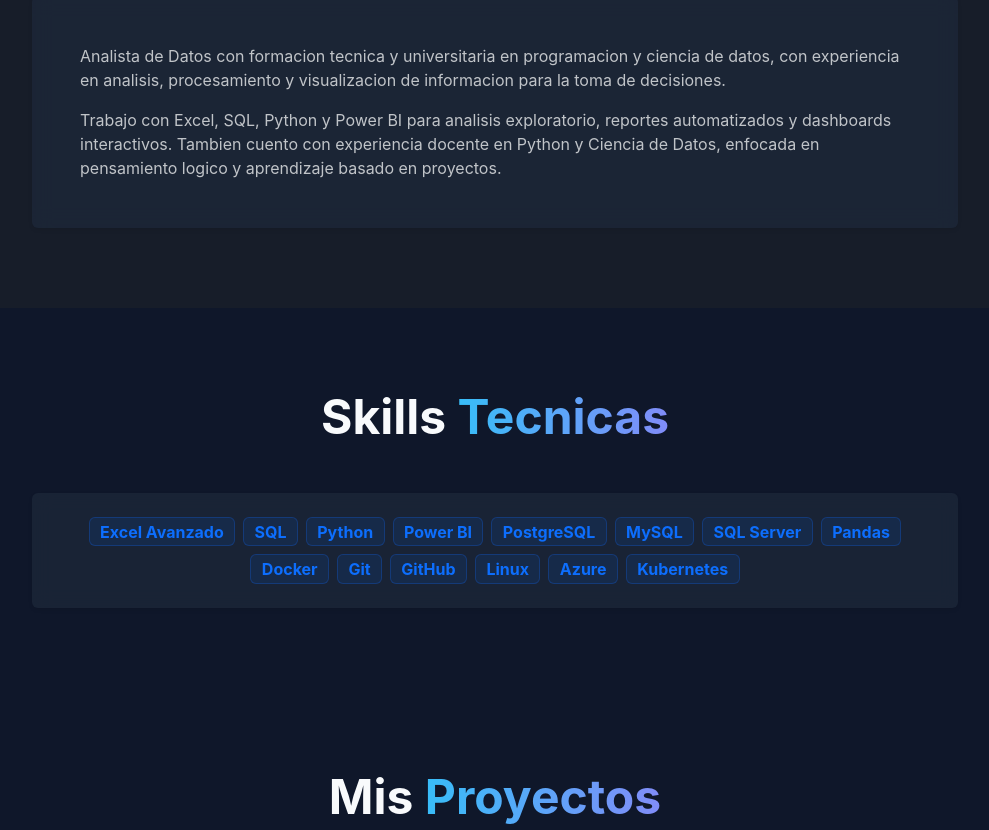
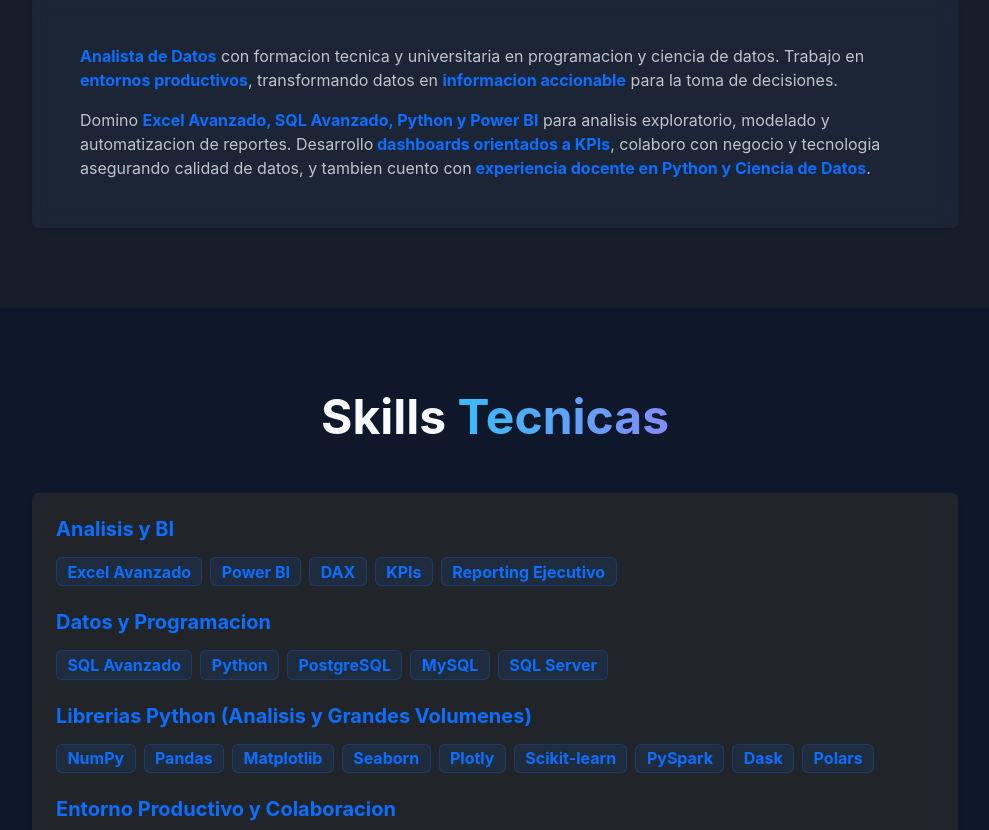
Before and after one commit to MarianoGabrielV/PortfolioDatos, a React (Vite) app: page / in a window 1280 px wide. Shown: the part 990-1820 px from the top of the page, without its empty margins (145-1134 px from the left). Built offline with nearby package versions, Linux system fonts and the light colour scheme.

Commit message:
update: mejora experiencia, skills y destacados en sobre mi

```diff
--- a/src/components/About.jsx
+++ b/src/components/About.jsx
@@ -10,13 +10,17 @@
                         <div className="card border-0 shadow-sm">
                             <div className="card-body p-4 p-md-5">
                                 <p className="text-light text-opacity-75 mb-3">
-                                    Analista de Datos con formacion tecnica y universitaria en programacion y ciencia de datos,
-                                    con experiencia en analisis, procesamiento y visualizacion de informacion para la toma de decisiones.
+                                    <span className="fw-bold text-primary">Analista de Datos</span> con formacion tecnica y universitaria
+                                    en programacion y ciencia de datos. Trabajo en <span className="fw-bold text-primary">entornos productivos</span>,
+                                    transformando datos en <span className="fw-bold text-primary">informacion accionable</span> para la toma
+                                    de decisiones.
                                 </p>
                                 <p className="text-light text-opacity-75 mb-0">
-                                    Trabajo con Excel, SQL, Python y Power BI para analisis exploratorio, reportes automatizados
-                                    y dashboards interactivos. Tambien cuento con experiencia docente en Python y Ciencia de Datos,
-                                    enfocada en pensamiento logico y aprendizaje basado en proyectos.
+                                    Domino <span className="fw-bold text-primary">Excel Avanzado, SQL Avanzado, Python y Power BI</span> para
+                                    analisis exploratorio, modelado y automatizacion de reportes. Desarrollo
+                                    <span className="fw-bold text-primary"> dashboards orientados a KPIs</span>, colaboro con negocio y
+                                    tecnologia asegurando calidad de datos, y tambien cuento con
+                                    <span className="fw-bold text-primary"> experiencia docente en Python y Ciencia de Datos</span>.
                                 </p>
                             </div>
                         </div>
--- a/src/components/Experience.jsx
+++ b/src/components/Experience.jsx
@@ -7,14 +7,14 @@
             role: "Analista de Datos / Desarrollador",
             company: "Workgroup",
             period: "Febrero 2024 - Actualidad",
-            description: "Recoleccion, procesamiento y validacion de datos de sistemas operativos y de negocio. Desarrollo de dashboards en Power BI, consultas con SQL/Python y automatizacion de reportes para reducir tiempos operativos."
+            description: "Recoleccion, procesamiento y validacion de datos de sistemas operativos y de negocio. Desarrollo dashboards en Power BI para seguimiento de KPIs, realizo consultas y analisis con SQL/Python, automatizo reportes para reducir tiempos y errores, y colaboro con negocio/tecnologia en mejora continua. Tambien participo en monitoreo y analisis de logs con Docker, Kubernetes y Azure en entornos productivos."
         },
         {
             id: 2,
             role: "Docente de Python y Ciencia de Datos",
             company: "Nivel Secundario",
             period: "2022 - Actualidad",
-            description: "Formacion en programacion, pensamiento logico y analisis de datos para adolescentes. Diseno de proyectos practicos con Python, visualizacion basica y resolucion de problemas con datos."
+            description: "Formacion en programacion, pensamiento logico y analisis de datos para adolescentes. Diseno proyectos practicos con Python, visualizacion y resolucion de problemas reales para fortalecer habilidades analiticas."
         }
     ];
 
--- a/src/components/Skills.jsx
+++ b/src/components/Skills.jsx
@@ -1,21 +1,23 @@
 import React from 'react';
 
 const Skills = () => {
-    const skills = [
-        "Excel Avanzado",
-        "SQL",
-        "Python",
-        "Power BI",
-        "PostgreSQL",
-        "MySQL",
-        "SQL Server",
-        "Pandas",
-        "Docker",
-        "Git",
-        "GitHub",
-        "Linux",
-        "Azure",
-        "Kubernetes"
+    const skillGroups = [
+        {
+            title: "Analisis y BI",
+            skills: ["Excel Avanzado", "Power BI", "DAX", "KPIs", "Reporting Ejecutivo"]
+        },
+        {
+            title: "Datos y Programacion",
+            skills: ["SQL Avanzado", "Python", "PostgreSQL", "MySQL", "SQL Server"]
+        },
+        {
+            title: "Librerias Python (Analisis y Grandes Volumenes)",
+            skills: ["NumPy", "Pandas", "Matplotlib", "Seaborn", "Plotly", "Scikit-learn", "PySpark", "Dask", "Polars"]
+        },
+        {
+            title: "Entorno Productivo y Colaboracion",
+            skills: ["Git", "GitHub", "Linux", "Docker", "Kubernetes", "Azure", "Monitoreo de Logs"]
+        }
     ];
 
     return (
@@ -24,15 +26,20 @@
                 <h2 className="display-5 fw-bold text-center mb-5">Skills <span className="text-gradient">Tecnicas</span></h2>
                 <div className="row justify-content-center">
                     <div className="col-lg-10">
-                        <div className="card border-0 shadow-sm">
+                        <div className="card border-0 shadow-sm bg-dark text-light">
                             <div className="card-body p-4">
-                                <div className="d-flex flex-wrap gap-2 justify-content-center">
-                                    {skills.map((skill) => (
-                                        <span key={skill} className="badge bg-primary bg-opacity-10 text-primary border border-primary border-opacity-25 fs-6">
-                                            {skill}
-                                        </span>
-                                    ))}
-                                </div>
+                                {skillGroups.map((group) => (
+                                    <div key={group.title} className="mb-4">
+                                        <h5 className="fw-bold mb-3 text-primary">{group.title}</h5>
+                                        <div className="d-flex flex-wrap gap-2">
+                                            {group.skills.map((skill) => (
+                                                <span key={skill} className="badge bg-primary bg-opacity-10 text-primary border border-primary border-opacity-25 fs-6">
+                                                    {skill}
+                                                </span>
+                                            ))}
+                                        </div>
+                                    </div>
+                                ))}
                             </div>
                         </div>
                     </div>
```
